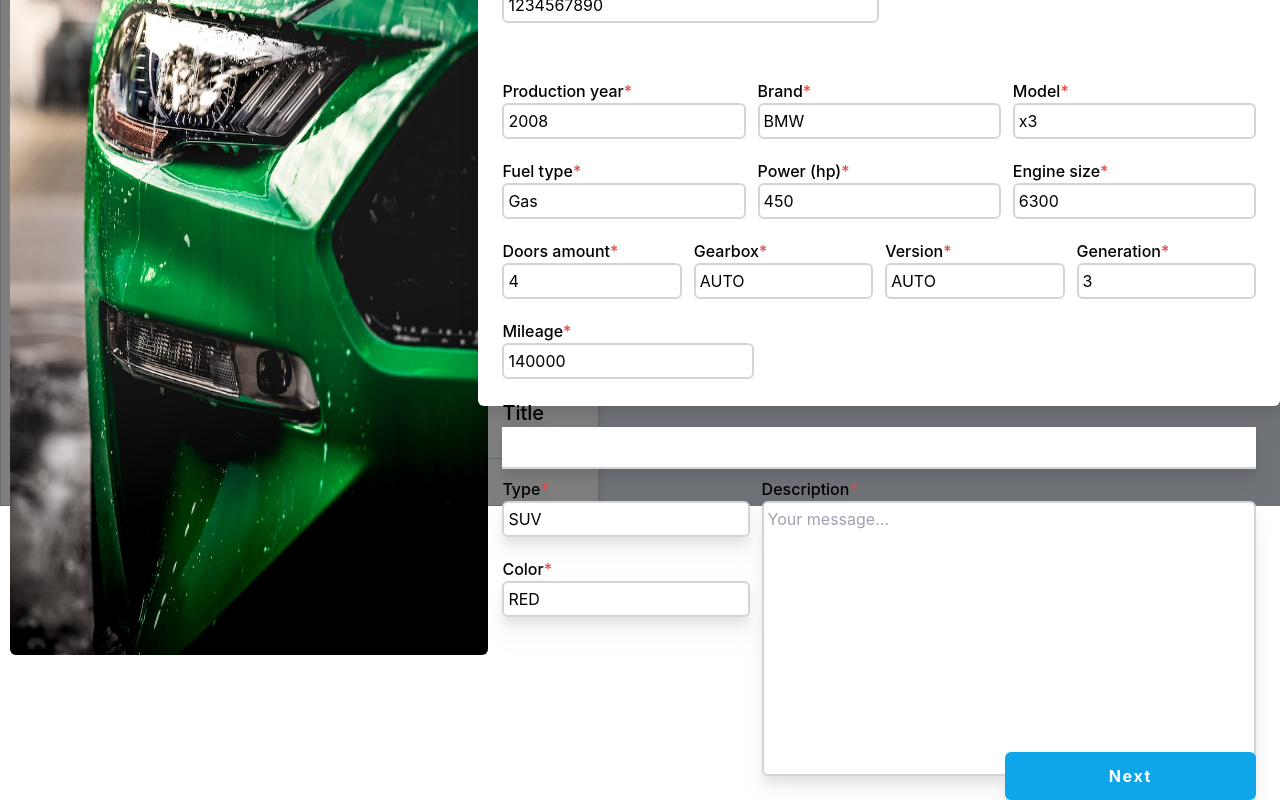
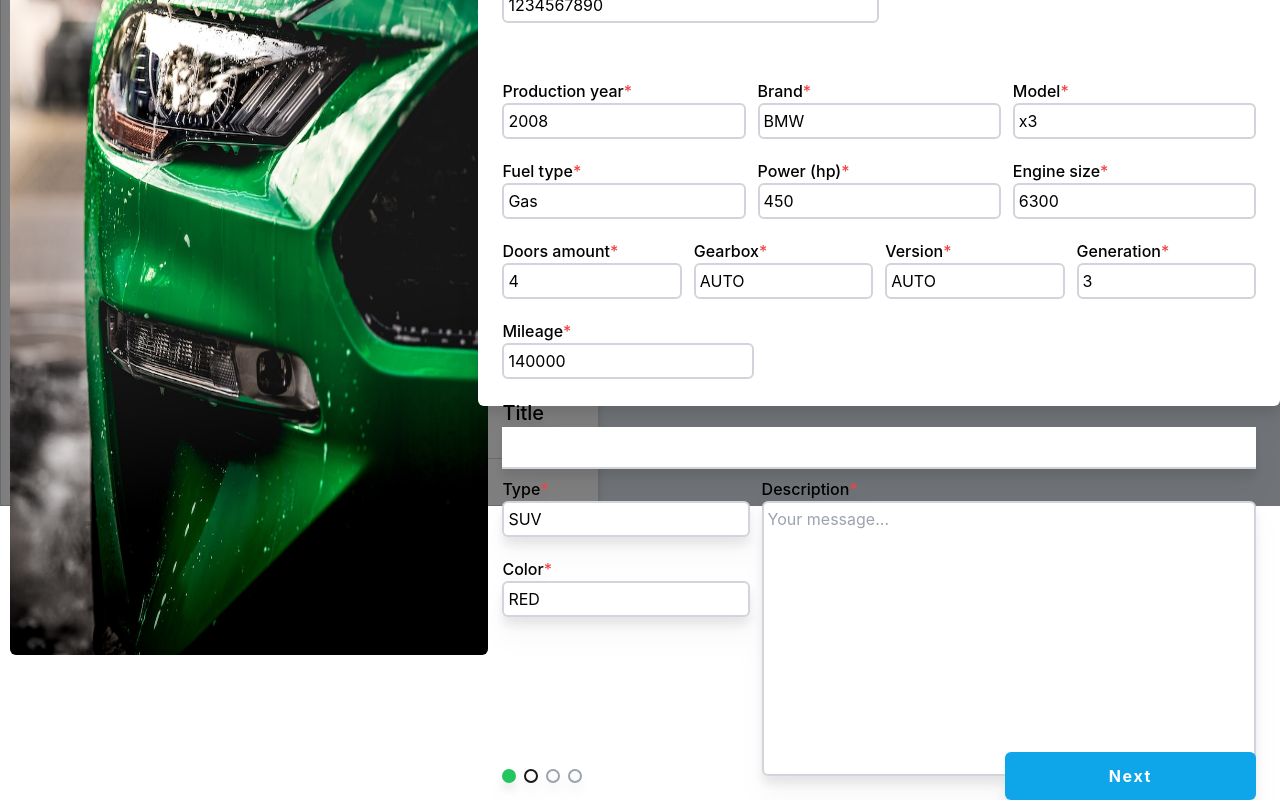
Before and after one commit to Domino731/Rent-car-with-mongo, a React (Create React App) app in the folder rentcarfe/: page / in a window 1280 px wide. Shown: the part 294-1094 px from the top of the page. Built offline with nearby package versions, Linux system fonts and the light colour scheme.

Commit message:
FE - Status component

```diff
--- /dev/null
+++ b/rentcarfe/src/Containers/NewCarModal/Components/Status.tsx
@@ -0,0 +1,12 @@
+import {useCallback} from "react";
+import classNames from "classnames";
+
+export const Status = () => {
+    const spanClassName = useCallback(() => classNames(), [])
+    return <div className="flex h-full items-center">
+        <span className="w-[14px] h-[14px] block rounded-[100px] bg-green-500 mr-2"/>
+        <span className="w-[14px] h-[14px] block rounded-[100px] border-2 border-zinc-900 mr-2"/>
+        <span className="w-[14px] h-[14px] block rounded-[100px] border-2 border-gray-400 mr-2"/>
+        <span className="w-[14px] h-[14px] block rounded-[100px] border-2 border-gray-400 mr-2"/>
+    </div>
+}
--- a/rentcarfe/src/Containers/NewCarModal/index.tsx
+++ b/rentcarfe/src/Containers/NewCarModal/index.tsx
@@ -8,6 +8,7 @@ import {NewCarInitialValues, NewCarValidationSchema} from "./const";
 import {Button} from "../../Components/Button/Button";
 import {FormikTextarea} from "../../Components/Input/Textarea";
 import Car from '../../Assets/green_mustang.jpg'
+import {Status} from "./Components/Status";
 
 const NewCarModal = () => {
     const ref = useRef(null);
@@ -100,7 +101,8 @@ const NewCarModal = () => {
                         </div>
 
                     </div>
-                    <div className="flex w-full justify-end">
+                    <div className="flex w-full justify-between">
+                        <Status/>
                         <div className="w-1/3">
                             <Button onClick={() => handleSubmit()}>Next</Button>
                         </div>
```
